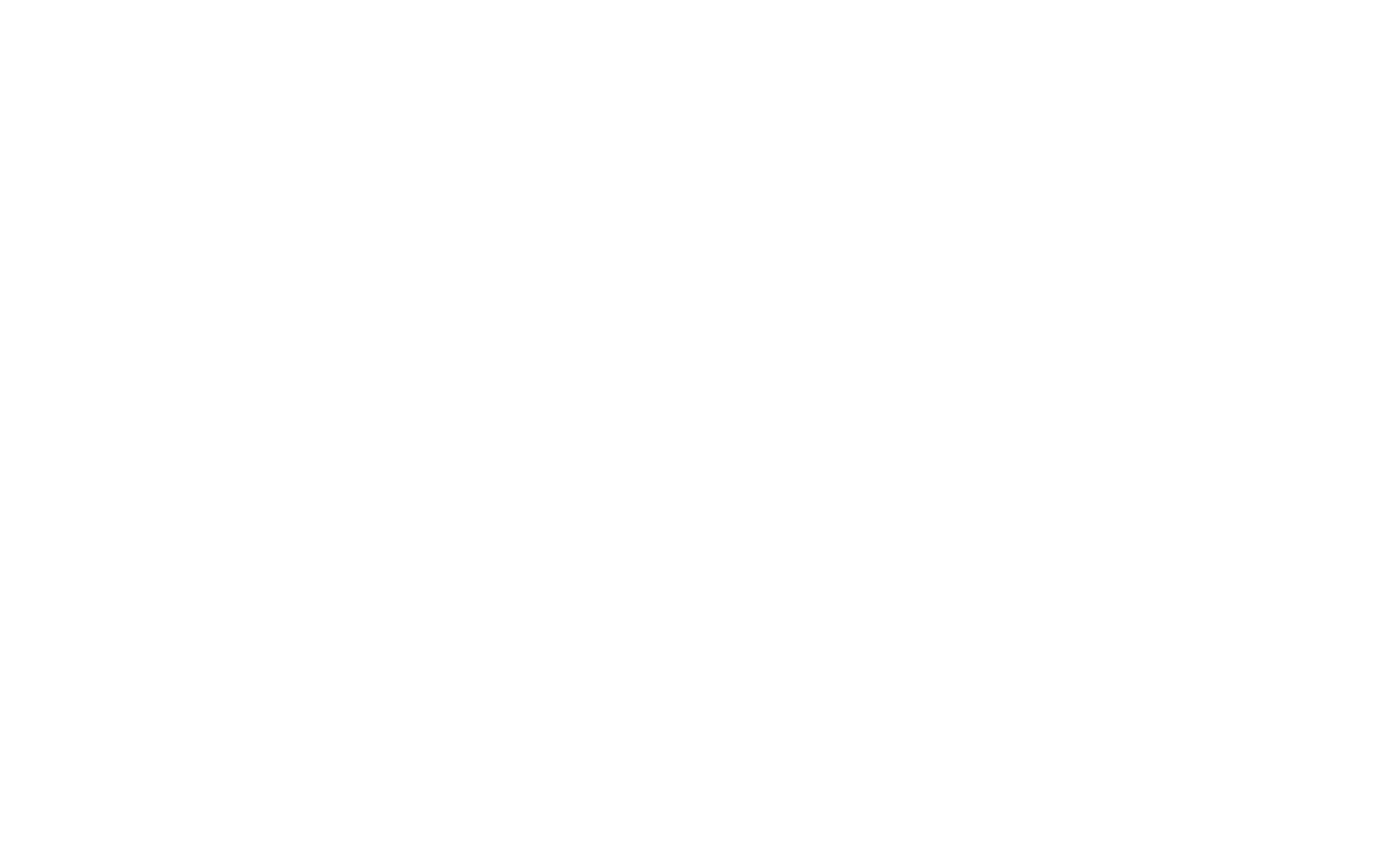
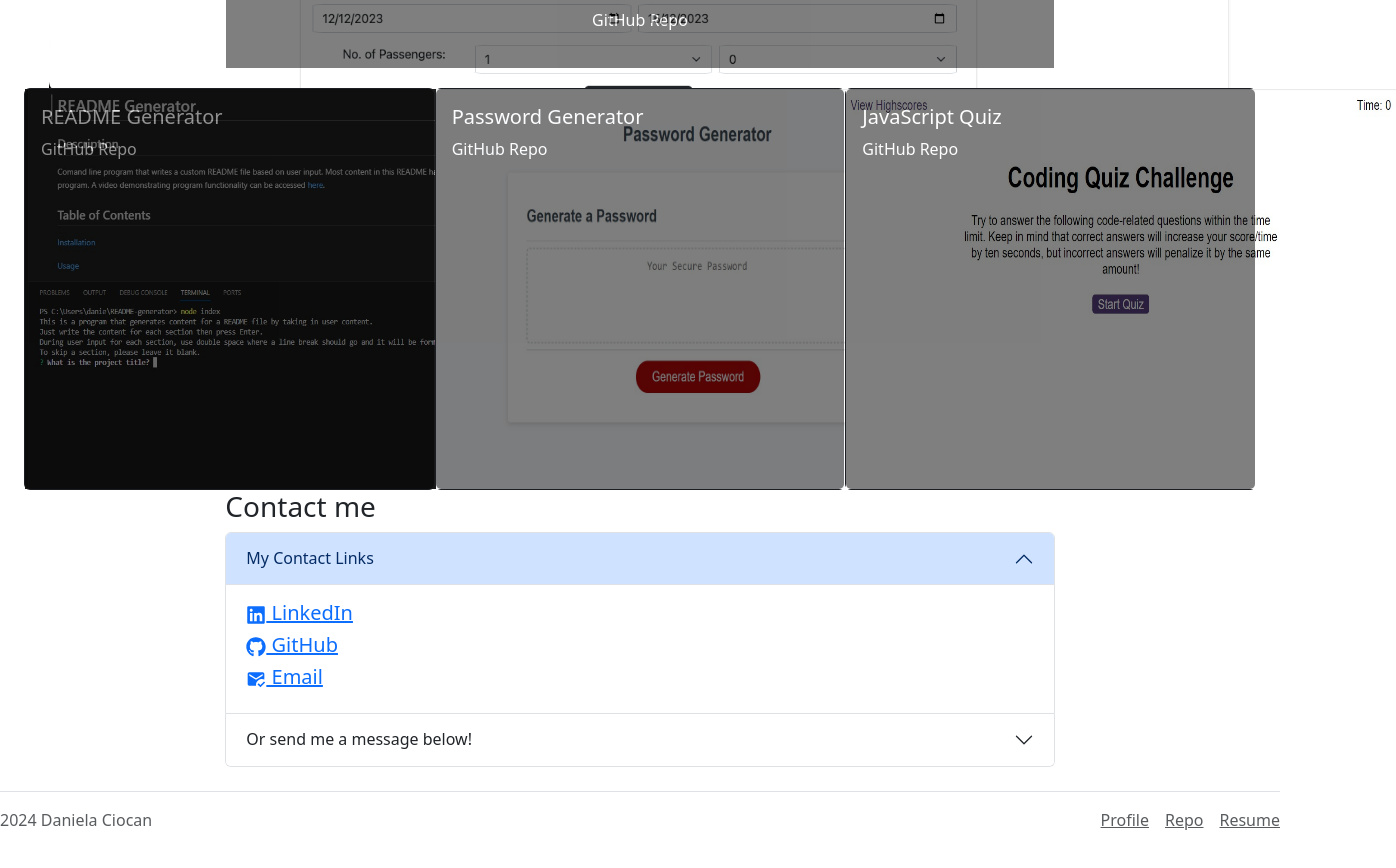
Before and after one commit to dsciocan/React-Portfolio, a React (Vite) app: page / in a window 1280 px wide. Shown: the part 1160-2028 px from the top of the page, 1396 px wide, since content can reach past the window. Before the commit the page ends 1048 px from the top, so only its background shows below. Built offline with nearby package versions, Linux system fonts and the light colour scheme.

Commit message:
Create basic page structure and components

```diff
--- a/package.json
+++ b/package.json
@@ -10,9 +10,15 @@
     "preview": "vite preview"
   },
   "dependencies": {
+    "@emailjs/browser": "^3.12.1",
+    "@fortawesome/fontawesome-svg-core": "^6.5.1",
+    "@fortawesome/free-solid-svg-icons": "^6.5.1",
+    "@fortawesome/react-fontawesome": "^0.2.0",
     "bootstrap": "^5.3.2",
     "react": "^18.2.0",
+    "react-bootstrap": "^2.10.0",
     "react-dom": "^18.2.0",
+    "react-icons": "^5.0.1",
     "react-router-dom": "^6.21.2"
   },
   "devDependencies": {
--- a/src/App.jsx
+++ b/src/App.jsx
@@ -2,6 +2,8 @@
 // import './App.css'
 import Header from './components/Header/header'
 import ProjectGallery from './components/Project-Gallery/project-gallery'
+import Contact from './components/Contact/contact'
+import Footer from './components/Footer/footer'
 
 function App() {
 
@@ -12,6 +14,8 @@
       <div className="container-fluid">
       <ProjectGallery/>
       </div>
+      <Contact/>
+      <Footer/>
     </>
   )
 }
--- a/src/components/Contact/contact.jsx
+++ b/src/components/Contact/contact.jsx
@@ -1,5 +1,60 @@
+import React from "react";
+import ContactForm from "../ContactForm/contact-form";
+import "./contact.css"
+import Accordion from 'react-bootstrap/Accordion';
+import { FaLinkedin } from "react-icons/fa";
+import { FaGithub } from "react-icons/fa";
+import { MdMarkEmailRead } from "react-icons/md";
+
+
 function Contact() {
-    return
+
+    // return(
+    //     <div className="container-fluid">
+    //         <div className="row">
+    //             <h3>
+    //                 Contact me
+    //             </h3>
+    //         </div>
+    //         <div className="row">
+    //             <h4>My Contact Links</h4>
+    //             <a href="https://www.linkedin.com/in/daniela-ciocan-631608267/">LinkedIn</a>
+    //             <a href="https://github.com/dsciocan">GitHub</a>
+    //             <a href="mailto:daniela.ciocan137@gmail.com">Email</a>
+    //         </div>
+    //         <div className="row">
+    //             <h4>Or send me a message below!</h4>
+    //             <ContactForm/>
+    //         </div>
+    //     </div>
+    // )
+
+return (
+    <div className="container col-lg-8">
+    <div className="row">
+    <h3>
+        Contact me
+    </h3>
+    </div>
+    <Accordion defaultActiveKey="0">
+      <Accordion.Item eventKey="0">
+        <Accordion.Header>My Contact Links</Accordion.Header>
+        <Accordion.Body>
+        <h5><a href="https://www.linkedin.com/in/daniela-ciocan-631608267/"><FaLinkedin /> LinkedIn </a></h5>
+        <h5><a href="https://github.com/dsciocan"><FaGithub /> GitHub</a></h5>
+        <h5><a href="mailto:daniela.ciocan137@gmail.com"><MdMarkEmailRead /> Email</a></h5>
+        </Accordion.Body>
+      </Accordion.Item>
+      <Accordion.Item eventKey="1">
+        <Accordion.Header>Or send me a message below!</Accordion.Header>
+        <Accordion.Body>
+        <ContactForm/>
+        </Accordion.Body>
+      </Accordion.Item>
+    </Accordion>
+    </div>
+  );
 }
 
+
 export default Contact
--- /dev/null
+++ b/src/components/ContactForm/contact-form.jsx
@@ -0,0 +1,44 @@
+import React, {useRef} from "react"
+import { useState } from 'react';
+import emailjs from '@emailjs/browser';
+
+function ContactForm() {
+        const form = useRef();
+
+        const sendEmail = (e) => {
+            e.preventDefault();
+
+            emailjs.sendForm('service_dw59tv6', 'template_6tkjezw', form.current, '4SrWxRGBGu4LHZHC6')
+              .then((result) => {
+                  console.log(result.text);
+              }, (error) => {
+                  console.log(error.text);
+              });
+
+          // Clears the form after sending the email
+          e.target.reset();
+          };
+
+
+
+        return (
+          <form ref={form} onSubmit={sendEmail}>
+            <div className="form-group">
+            <label for="name" >Name</label>
+            <input type="text" name="user_name" className="form-control" placeholder="Name"/>
+            </div>
+            <div className="form-group">
+            <label>Email</label>
+            <input type="email" name="user_email" className="form-control" placeholder="Email"/>
+            </div>
+            <div className="form-group">
+            <label>Message</label>
+            <textarea name="message" className="form-control" placeholder="Please type your message here"/>
+            </div>
+            <input type="submit" value="Send"/>
+          </form>
+        );
+      };
+
+
+export default ContactForm;
--- /dev/null
+++ b/src/components/Footer/footer.jsx
@@ -0,0 +1,19 @@
+import React from "react";
+import "./footer.css"
+
+function Footer() {
+return (
+<footer class="d-flex flex-wrap justify-content-between align-items-center py-3 my-4 border-top">
+<div class="col-md-4 d-flex align-items-center">
+  <span class="mb-3 mb-md-0 text-muted">2024 Daniela Ciocan</span>
+</div>
+
+<ul class="nav col-md-4 justify-content-end list-unstyled d-flex">
+  <li class="ms-3"><a class="text-muted" href="https://github.com/dsciocan">Profile</a></li>
+  <li class="ms-3"><a class="text-muted" href="https://github.com/dsciocan/React-Portfolio">Repo</a></li>
+  <li class="ms-3"><a class="text-muted" href="https://docs.google.com/document/d/1yBdz1xNkIWHQGj8r4qqB2yG-ZT0M-LCJmvnAcHOuQGs/edit?usp=sharing">Resume</a></li>
+</ul>
+</footer>)
+}
+
+export default Footer
--- a/src/components/Project-Gallery/project-gallery.jsx
+++ b/src/components/Project-Gallery/project-gallery.jsx
@@ -7,19 +7,22 @@
     const carousel = projects.filter((project) => 1<project.id && project.id<4)
     const firstEl = projects[0]
     console.log(carousel)
-    const entries = carousel.map((element) => <Project key={element.id} className={"carousel-item"} img={element.img} title={element.title} link={element.link}/>)
+    const entries = carousel.map((element) => <Project key={element.id} captionClass={"carousel-caption"} className={"carousel-item"} img={element.img} title={element.title} link={element.link} height={600} repo={element.repo}/>)
     console.log(entries)
-    // let addClass = () => {entries[0].classList.add("active")}
+    const cardsEl = projects.filter((project) => project.id>=4);
+    const cards = cardsEl.map((el) =>
+        <Project key={el.id} captionClass={"card-img-overlay"} className={"card bg-dark"} img={el.img} title={el.title} link={el.link} height={400} width={550} repo={el.repo}/>
+    )
 
     return (
     <div className="container-fluid">
-    <div className="row">
+    <div className="row" id="project-title">
         <h2>My Projects</h2>
     </div>
     <div className="container-fluid d-flex align-items-center justify-content-center">
         <div id="carouselExampleControls" className="carousel slide" data-bs-ride="carousel">
         <div className="carousel-inner">
-    <Project className={"carousel-item active"} img={firstEl.img} title={firstEl.title} link={firstEl.link}/>
+        <Project className={"carousel-item active"} captionClass={"carousel-caption"} img={firstEl.img} title={firstEl.title} link={firstEl.link} height={600} repo={firstEl.repo}/>
         {entries}
         </div>
         <button className="carousel-control-prev" type="button" data-bs-target="#carouselExampleControls" data-bs-slide="prev">
@@ -32,6 +35,11 @@
         </button>
         </div>
     </div>
+    <div className="row">
+    <div className="container-fluid d-flex align-items-center justify-content-evenly">
+        {cards}
+    </div>
+    </div>
     </div>
   )
 
--- a/src/components/Project/project.jsx
+++ b/src/components/Project/project.jsx
@@ -3,12 +3,11 @@
 function Project(props) {
     return (
         <div className={`${props.className}`}>
-        <img src={props.img} className="d-block" alt="..." height={400} width={800}/>
-        <a href={props.link}>
-        <div className="carousel-caption d-none d-md-block" id="caption">
-            <h5>{props.title}</h5>
+        <img src={props.img} className="d-block" alt="..." height={props.height} width={props.width}/>
+        <div className={`${props.captionClass} d-none d-md-block`} id="caption">
+        <a href={props.link}><h5>{props.title}</h5></a>
+        <a href={props.repo}><p>GitHub Repo</p></a>
         </div>
-        </a>
         </div>
     )
 }
--- a/src/main.jsx
+++ b/src/main.jsx
@@ -4,6 +4,7 @@
 // import './index.css'
 import 'bootstrap/dist/css/bootstrap.min.css';
 import * as bootstrap from 'bootstrap'
+import SSRProvider from 'react-bootstrap/SSRProvider';
 
 
 ReactDOM.createRoot(document.getElementById('root')).render(
--- a/src/projects.json
+++ b/src/projects.json
@@ -2,31 +2,37 @@
 { "id":  1,
 "img": "./assets/travel-wizard.png",
 "title":"Travel Wizard",
-"link":"https://dsciocan.github.io/Travel-Wizard/"
+"link":"https://dsciocan.github.io/Travel-Wizard/",
+"repo":"https://github.com/dsciocan/Travel-Wizard"
 },
 { "id":  2,
 "img": "./assets/weather.jpg",
 "title":"Weather Dashboard",
-"link":"https://dsciocan.github.io/weather-dashboard/"
+"link":"https://dsciocan.github.io/weather-dashboard/",
+"repo":"https://github.com/dsciocan/weather-dashboard"
 },
 { "id":  3,
 "img": "./assets/scheduler.jpg",
 "title":"Daily Scheduler",
-"link":"https://dsciocan.github.io/daily-schedule/"
+"link":"https://dsciocan.github.io/daily-schedule/",
+"repo":"https://github.com/dsciocan/daily-schedule"
 },
 { "id":  4,
 "img": "./assets/readme.jpg",
 "title":"README Generator",
-"link":"https://github.com/dsciocan/README-generator"
+"link":"https://github.com/dsciocan/README-generator",
+"repo":"https://github.com/dsciocan/README-generator"
 },
 { "id":  5,
 "img": "./assets/generator.jpg",
 "title":"Password Generator",
-"link":"https://dsciocan.github.io/Password-Generator/"
+"link":"https://dsciocan.github.io/Password-Generator/",
+"repo":"https://github.com/dsciocan/Password-Generator"
 },
 { "id":  6,
 "img": "./assets/coding-quiz.jpg",
 "title":"JavaScript Quiz",
-"link":"https://dsciocan.github.io/javascript-quiz/"
+"link":"https://dsciocan.github.io/javascript-quiz/",
+"repo":"https://github.com/dsciocan/javascript-quiz"
 }
 ]
```
Also changed, not shown: src/components/Contact/contact.css (added), src/components/ContactForm/style.css (added), src/components/Footer/footer.css (added), 1 other file (tests, documents, lock files or other folders). Lines whose indentation alone changed are shown as unchanged.
